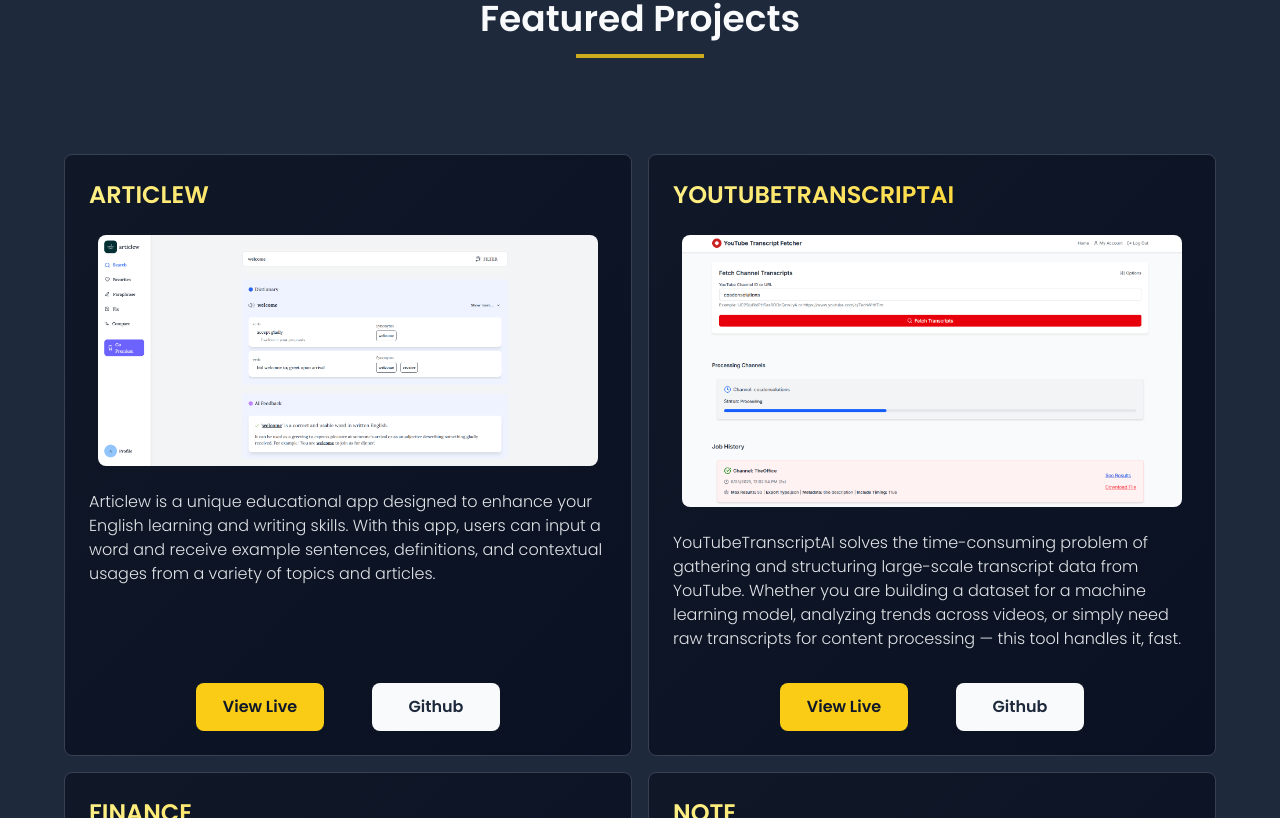
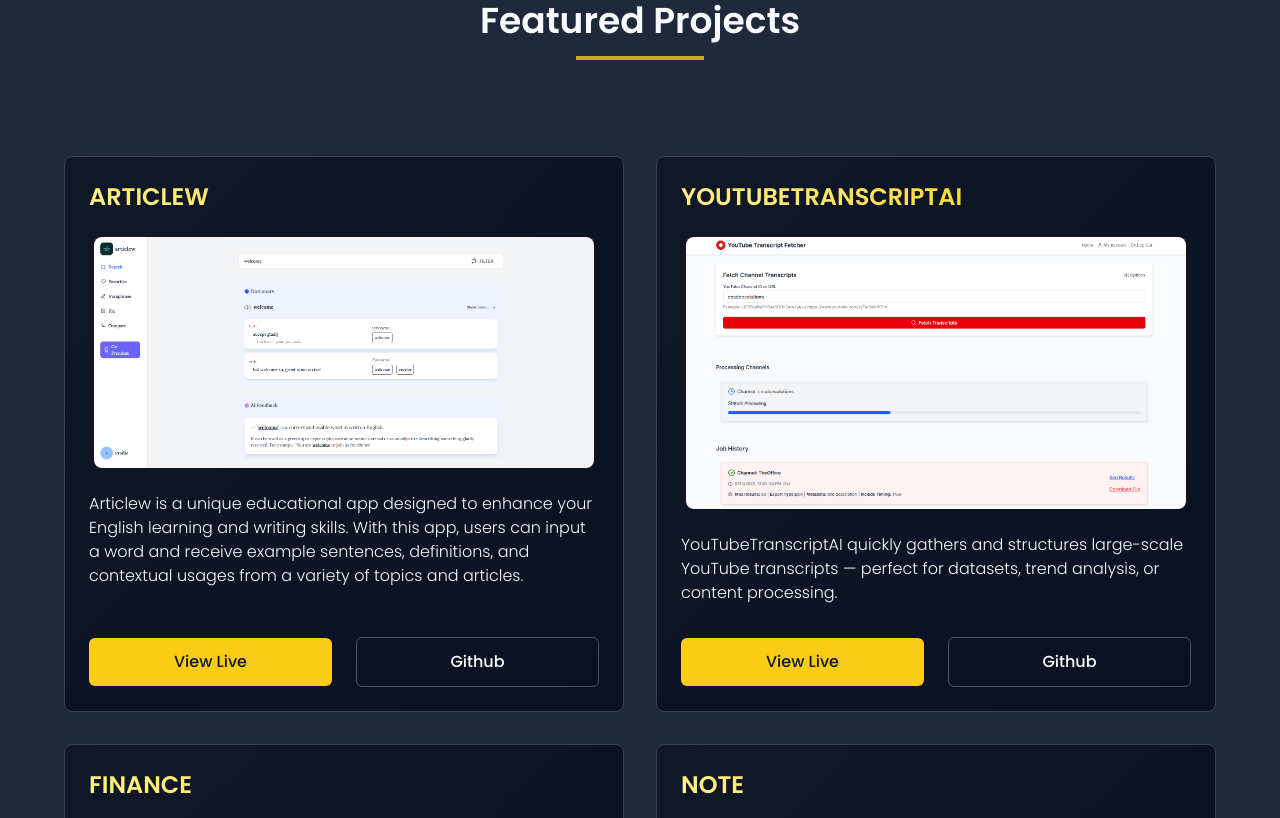
Before and after one commit to kaya70875/personal, a Next.js app: page / in a window 1280 px wide. Shown: the part 1022-1840 px from the top of the page. Built offline with nearby package versions, Linux system fonts and the light colour scheme.

Commit message:
improve project card layout

```diff
--- a/src/components/Button.tsx
+++ b/src/components/Button.tsx
@@ -9,11 +9,11 @@
 
 export default function Button({ variant = 'primary', children, onClick, className, ...props }: ButtonProps) {
 
-    const baseStyles = 'px-4 py-2 sm:py-3 rounded-lg cursor-pointer font-[600] transition duration-300 ease-in-out whitespace-nowrap';
+    const baseStyles = 'px-4 py-2 sm:py-3 rounded-md cursor-pointer font-medium transition duration-300 ease-in-out whitespace-nowrap';
 
     const variants = {
         primary: 'bg-accent text-text hover:opacity-80',
-        secondary: 'bg-text dark:bg-dark-text text-white dark:text-primary hover:opacity-80',
+        secondary: 'border border-gray-600 text-primary dark:text-white rounded-md transition-all hover:bg-white/10 hover:border-gray-400',
     }
 
     return (
--- a/src/components/ProjectCard.tsx
+++ b/src/components/ProjectCard.tsx
@@ -26,25 +26,42 @@
 
     const { modalImage, setModalImage } = useModal();
 
-    const projectButtonStyles = "min-w-32"
+    const projectButtonStyles = "w-full"
 
     const handleImageClick = () => {
         setModalImage({ ...modalImage, open: true, image: image.src })
     }
 
     return (
-        <div className="flex flex-col justify-between h-full bg-gradient-to-br from-gray-900 to-[#0a1122] items-center gap-8 p-6 rounded-lg border border-opacity-30 border-gray-700 transition-all duration-300 hover:border-yellow-400/50 hover:shadow-[0_0_15px_rgba(250,204,21,0.15)] hover:-translate-y-1">
+        <div className="
+    flex flex-col justify-between h-full
+    items-center gap-8 p-6 rounded-lg border transition-all duration-300 max-w-2xl
+
+    /* 🌙 Dark mode */
+    dark:bg-gradient-to-br dark:from-gray-900 dark:to-[#0a1122]
+    dark:border-gray-700 dark:border-opacity-30
+    dark:hover:border-yellow-400/50
+    dark:hover:shadow-[0_0_15px_rgba(250,204,21,0.15)]
+
+    /* ☀️ Light mode */
+    bg-gradient-to-br from-gray-100 to-white
+    border-gray-300 border-opacity-50
+    hover:border-yellow-400/70
+    hover:shadow-[0_0_15px_rgba(250,204,21,0.25)]
+
+    hover:-translate-y-1
+  ">
             <div className='flex flex-col gap-6 items-center'>
-                <header className='font-bold text-2xl text-transparent bg-clip-text bg-gradient-to-r from-yellow-200 to-yellow-400 uppercase w-full text-start'>{name}</header>
+                <header className='font-bold text-2xl text-text dark:text-transparent bg-clip-text bg-gradient-to-r dark:from-yellow-200 dark:to-yellow-400 uppercase w-full text-center lg:text-start'>{name}</header>
                 <Image onClick={handleImageClick} className='rounded-lg cursor-pointer' src={image.src} width={image.width ?? 500} height={image.height ?? 500} alt='project' />
-                <p className='text-text dark:text-dark-text opacity-90 font-light'>{desc}</p>
+                <p className='text-text dark:text-dark-text font-light'>{desc}</p>
             </div>
 
-            <div className="flex items-center justify-center gap-8 lg:gap-12 lg:md-8 w-full">
-                <Link href={link.live} target='__blank'>
+            <div className="flex items-center justify-center gap-4 lg:gap-6 w-full">
+                <Link href={link.live} className='w-full' target='__blank'>
                     <Button className={projectButtonStyles}>View Live</Button>
                 </Link>
-                <Link href={link.github} target='__blank'>
+                <Link href={link.github} className='w-full' target='__blank'>
                     <Button className={projectButtonStyles} variant="secondary">Github</Button>
                 </Link>
             </div>
--- a/src/components/sections/ProjectSection.tsx
+++ b/src/components/sections/ProjectSection.tsx
@@ -32,7 +32,7 @@
         },
         {
             name: 'youtubetranscriptai',
-            desc: 'YouTubeTranscriptAI solves the time-consuming problem of gathering and structuring large-scale transcript data from YouTube. Whether you are building a dataset for a machine learning model, analyzing trends across videos, or simply need raw transcripts for content processing — this tool handles it, fast.',
+            desc: 'YouTubeTranscriptAI quickly gathers and structures large-scale YouTube transcripts — perfect for datasets, trend analysis, or content processing.',
             image: youtubetranscriptImg,
             prime: true,
             link: {
@@ -65,7 +65,7 @@
     return (
         <AnimatedSection ref={projectsRef} className="projects flex flex-col items-center justify-center scroll-mt-[84px]" highlight>
             <Header name='Featured Projects' />
-            <div className="project-cards grid grid-cols-1 lg:grid-cols-2 max-w-6xl gap-4">
+            <div className="project-cards grid grid-cols-1 lg:grid-cols-2 max-w-6xl gap-8">
                 {PROJECTS.map((project, index) => (
                     <ProjectCard link={project.link} name={project.name} desc={project.desc} image={{ src: project.image }} key={index} />
                 ))}
```
